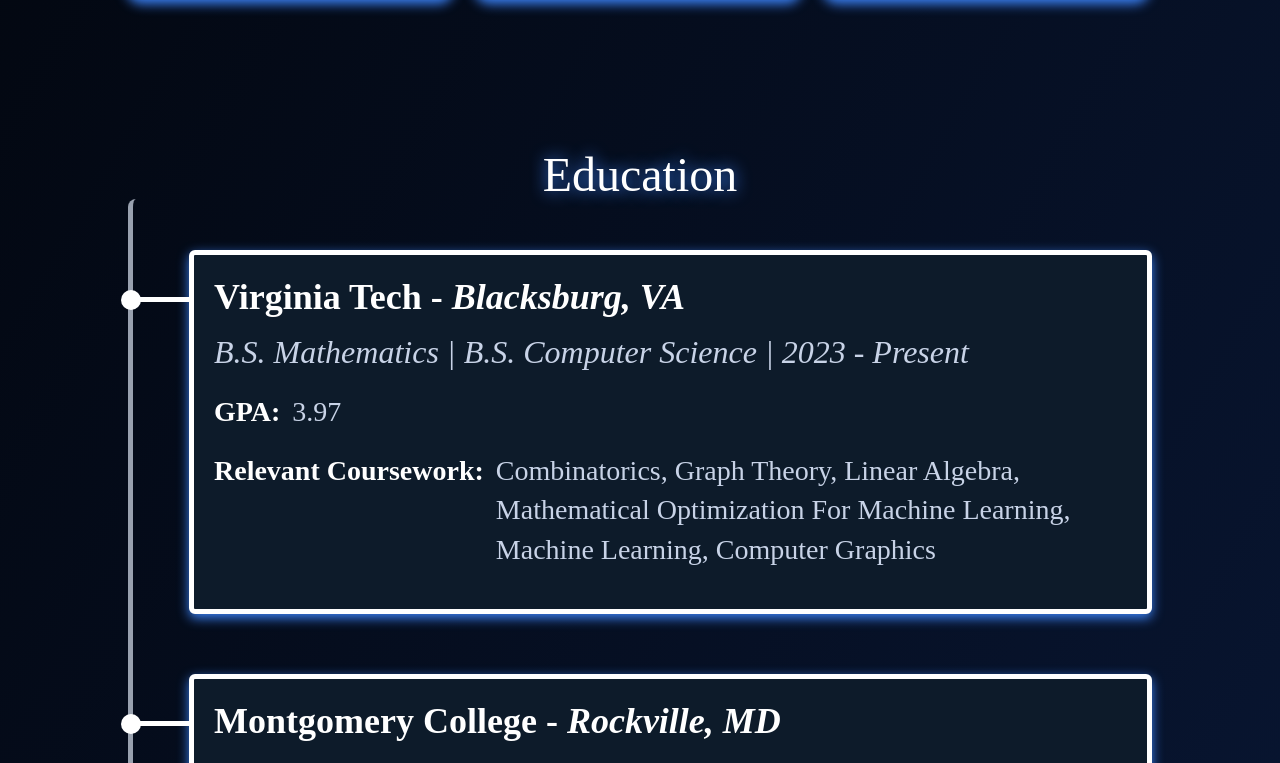
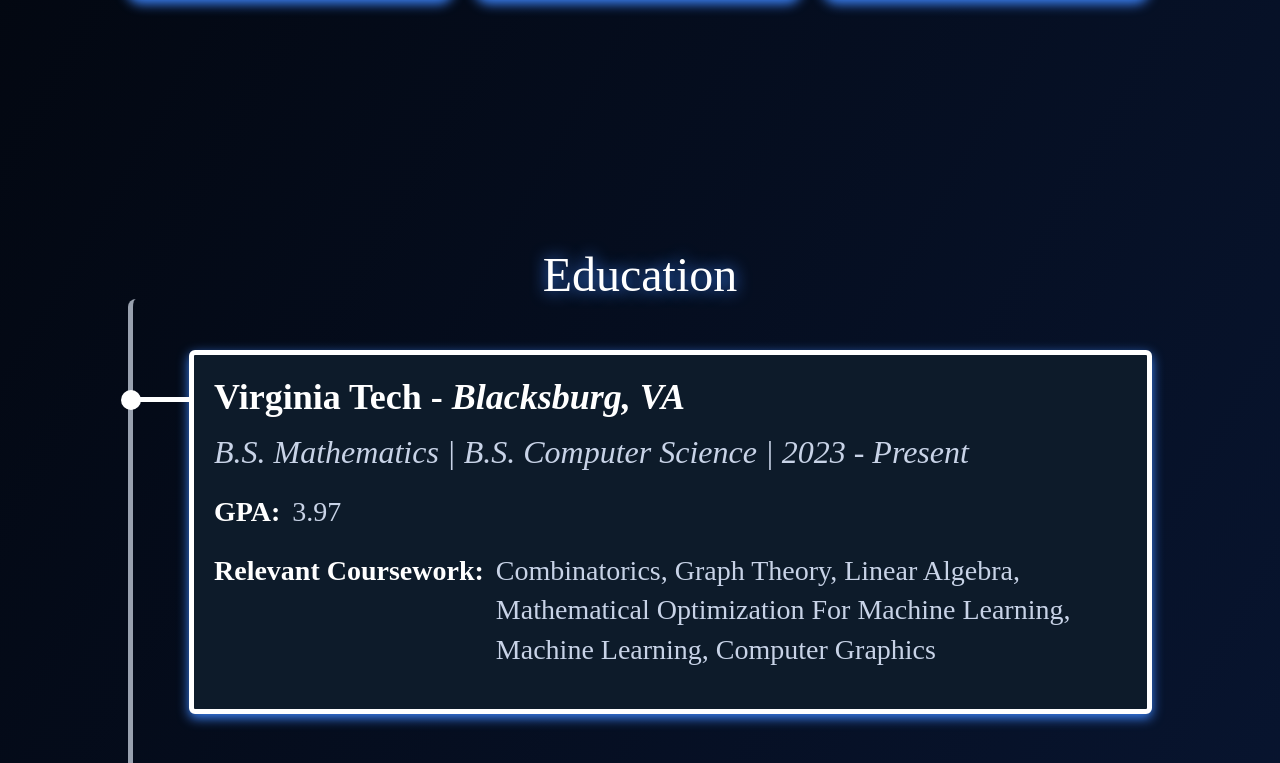
Before and after one commit to ajlevy246/LevySite, a Next.js app: page / in a window 1280 px wide. Shown: the part 2597-3360 px from the top of the page. Built offline with nearby package versions, Linux system fonts and the light colour scheme.

Commit message:
spacing fixes

```diff
--- a/src/components/Education/Education.tsx
+++ b/src/components/Education/Education.tsx
@@ -71,7 +71,7 @@ function SherwoodHighSchool() {
 
 export default function Education() {
     return (
-        <section id="education" className="mt-[25%] lg:mt-[50px]">
+        <section id="education" className="pt-[25%] lg:pt-[150px]">
             <div className="sectionTitle text-center text-5xl">Education</div>
 
             {/* Timeline */}
--- a/src/components/Projects/Projects.tsx
+++ b/src/components/Projects/Projects.tsx
@@ -171,7 +171,7 @@ function EarleyParserCard() {
 
 export default function Projects() {
   return (
-    <section id="projects" className="min-h-[85vh] pt-[25%] md:pt-[8%]">
+    <section id="projects" className="pt-[25%] md:pt-[8%]">
       <div className="sectionTitle text-5xl text-center mb-[30px] lg:mb-[20px]"> Projects </div>
       <div className="text-3xl lg:text-2xl text-center mb-[15%] lg:mb-[5rem]">click on a project to learn more</div>
       <div className="flex flex-col lg:flex-row items-center lg:items-start justify-center gap-[2%] space-y-[10%]">
```
